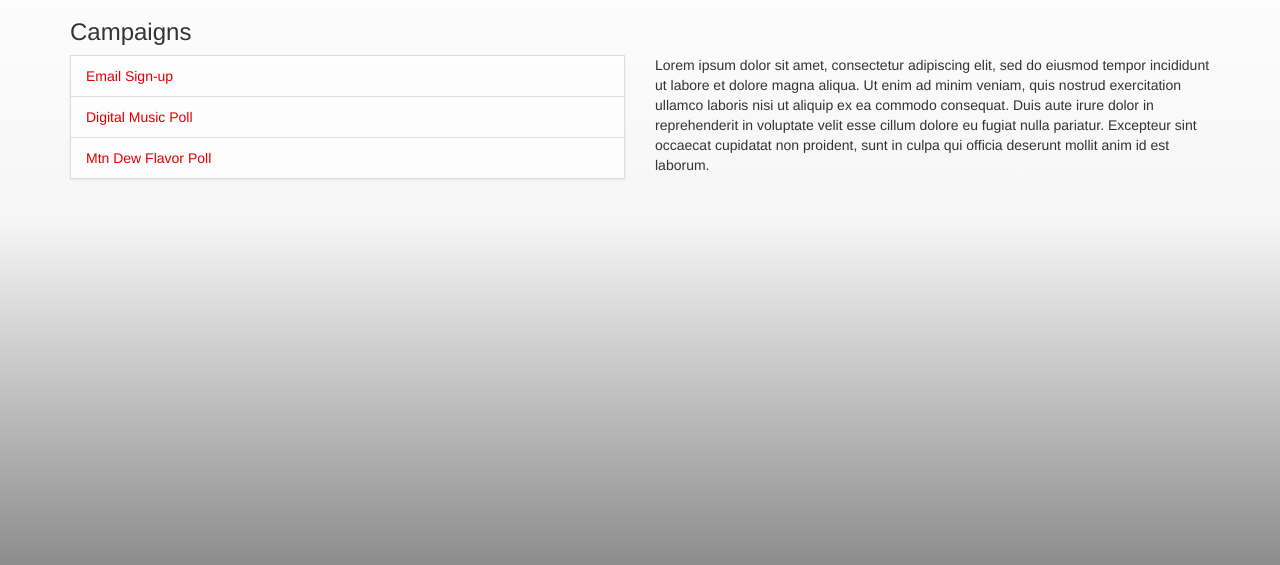
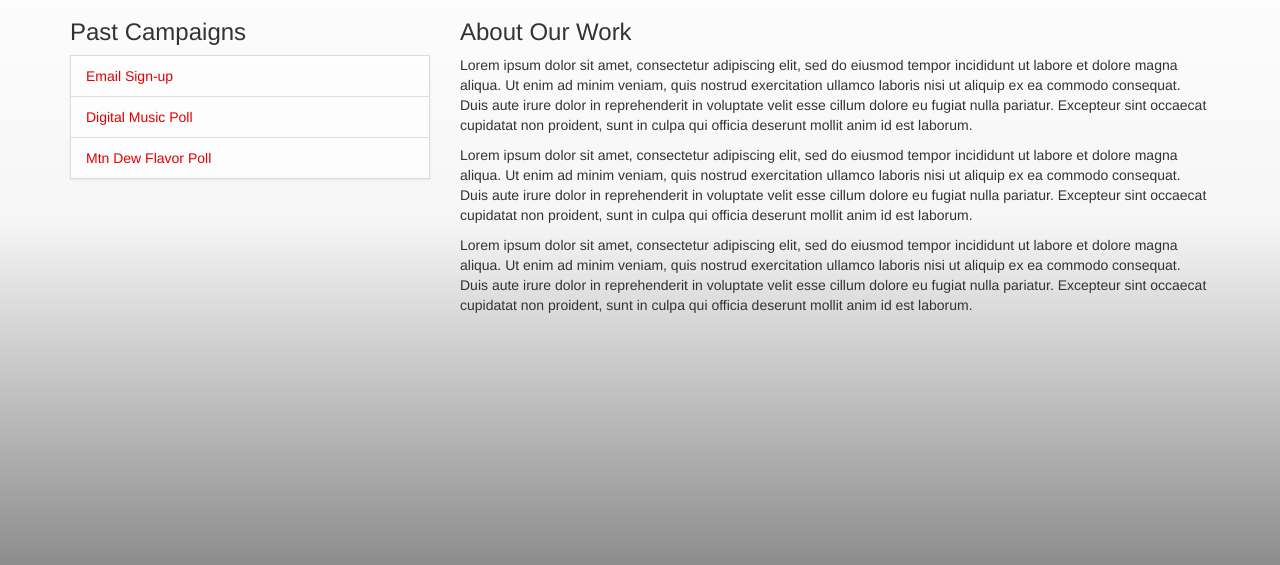
Before and after one commit to alexlanza/cs399_agency, a Django app: page /campaigns in a window 1280 px wide. Shown: the part 101-666 px from the top of the page. Run offline with Django 3.2, Linux system fonts and the light colour scheme; parts of the project's set-up code (start-up, migrations or seed data) failed here and were passed over; some libraries are stand-ins or nearby versions.

Commit message:
removed trailing slash on poll page

```diff
--- a/agency/templates/campaigns.html
+++ b/agency/templates/campaigns.html
@@ -8,16 +8,30 @@
 {% block content %}
 
     <div class="container">
-        <h3>Campaigns</h3>
         <div class="row">
-            <div class="col-sm-6">
+            <div class="col-sm-4">
+                <h3>Past Campaigns</h3>
+
 				<ul class="list-group">
 					<li class="list-group-item"><a href="campaigns/email">Email Sign-up</a></li>
 					<li class="list-group-item"><a href="campaigns/mp3">Digital Music Poll</a></li>
 					<li class="list-group-item"><a href="campaigns/mtndewpoll">Mtn Dew Flavor Poll</a></li>
 				</ul>
             </div>
-            <div class="col-sm-6">
+            <div class="col-sm-8">
+                <h3>About Our Work</h3>
+                <p>Lorem ipsum dolor sit amet, consectetur adipiscing elit, sed do eiusmod tempor
+                    incididunt ut labore et dolore magna aliqua. Ut enim ad minim veniam, quis
+                    nostrud exercitation ullamco laboris nisi ut aliquip ex ea commodo consequat.
+                    Duis aute irure dolor in reprehenderit in voluptate velit esse cillum dolore eu
+                    fugiat nulla pariatur. Excepteur sint occaecat cupidatat non proident, sunt in
+                    culpa qui officia deserunt mollit anim id est laborum.</p>
+                <p>Lorem ipsum dolor sit amet, consectetur adipiscing elit, sed do eiusmod tempor
+                    incididunt ut labore et dolore magna aliqua. Ut enim ad minim veniam, quis
+                    nostrud exercitation ullamco laboris nisi ut aliquip ex ea commodo consequat.
+                    Duis aute irure dolor in reprehenderit in voluptate velit esse cillum dolore eu
+                    fugiat nulla pariatur. Excepteur sint occaecat cupidatat non proident, sunt in
+                    culpa qui officia deserunt mollit anim id est laborum.</p>
                 <p>Lorem ipsum dolor sit amet, consectetur adipiscing elit, sed do eiusmod tempor
                     incididunt ut labore et dolore magna aliqua. Ut enim ad minim veniam, quis
                     nostrud exercitation ullamco laboris nisi ut aliquip ex ea commodo consequat.
--- a/agency/urls.py
+++ b/agency/urls.py
@@ -10,9 +10,7 @@ urlpatterns = patterns('',
     url(r'^about$', 'agency.views.about', name='about'),
     url(r'^campaigns$', 'agency.views.campaigns', name='campaigns'),
     url(r'^campaigns/mp3$', 'agency.views.mp3.mp3', name='mp3'),
-    url(r'^campaigns/mtndewpoll/$', 'agency.views.mtndewpoll', name='mtndewpoll'),
-    url(r'^campaigns/mtndewpoll/results/$', 'agency.views.mtndewpoll', name='results'),
-    url(r'^campaigns/mtndewpoll$/vote/$', 'agency.views.mtndewpoll', name='vote'),
+    url(r'^campaigns/mtndewpoll$', 'agency.views.mtndewpoll', name='mtndewpoll'),
 	url(r'^campaigns/email$', 'agency.views.email.email', name='email'),
     url(r'^admin/', include(admin.site.urls)),
 )
```
